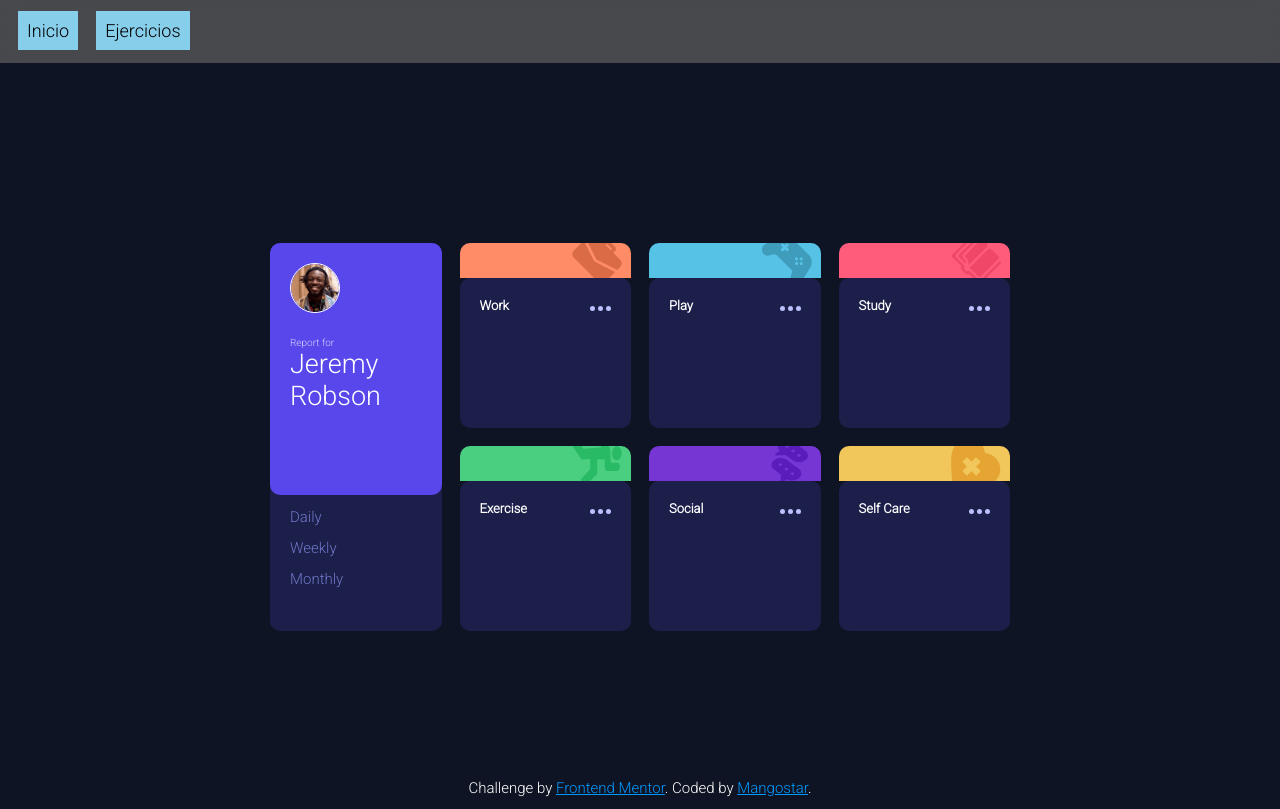
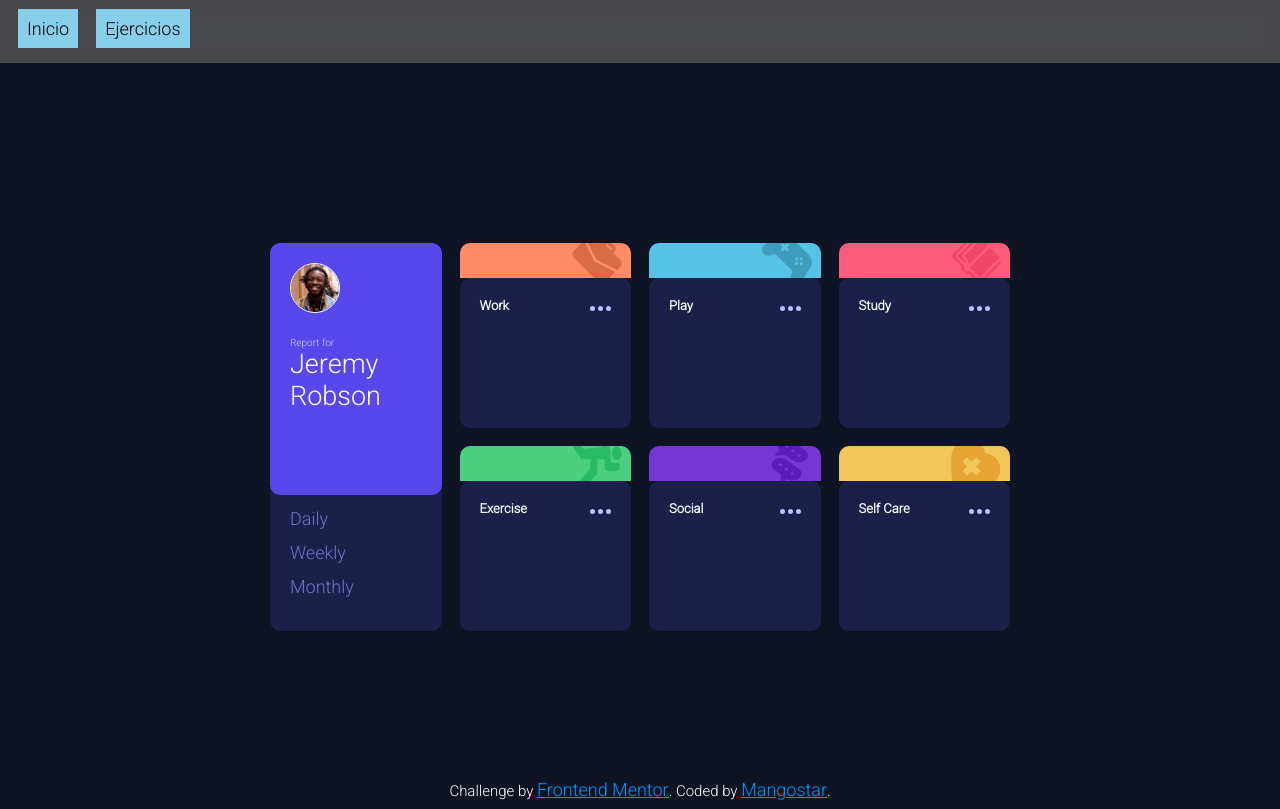
Before and after one commit to Mangostar1/PortFolio, a plain HTML site: page time-tracking-dashboard-main/index-time_tracking.html in a window 1280 px wide. Drawn offline with Linux system fonts and the light colour scheme.

Commit message:
Se guardan cambios

```diff
--- a/css/index.css
+++ b/css/index.css
@@ -79,6 +79,7 @@ footer div{
 
 .img-pro:hover{
     transform: scale(1.05);
+    border: solid 1px black;
 }
 
 .img-content{
--- a/css/nav.css
+++ b/css/nav.css
@@ -10,14 +10,10 @@ li{
     list-style: none;
 }
 
-.nav{
-    margin-top: 0.6em;
-    margin-left: 1em;
-}
-
 .nav-menu{
     list-style: none;
-
+    margin-top: .5em;
+    margin-left: 1em;
     display: flex;
     justify-content: flex-start;
     gap: 1em;
--- a/time-tracking-dashboard-main/css/index_time_track.css
+++ b/time-tracking-dashboard-main/css/index_time_track.css
@@ -28,6 +28,7 @@
 *{
     padding: 0px;
     margin: 0px;
+    font-size: 18px;
     font-family: 'Roboto', sans-serif;
     box-sizing: border-box;
 }
```
Also changed, not shown: index.html (+1 -1 lines).
